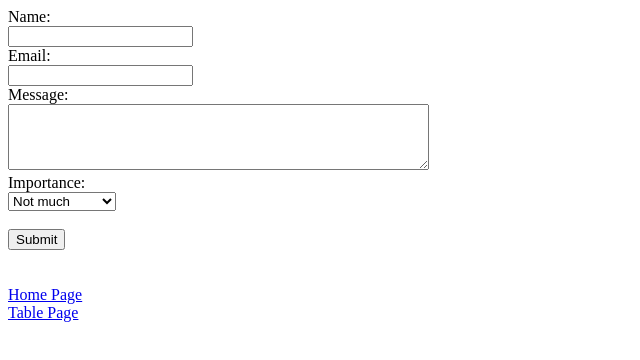
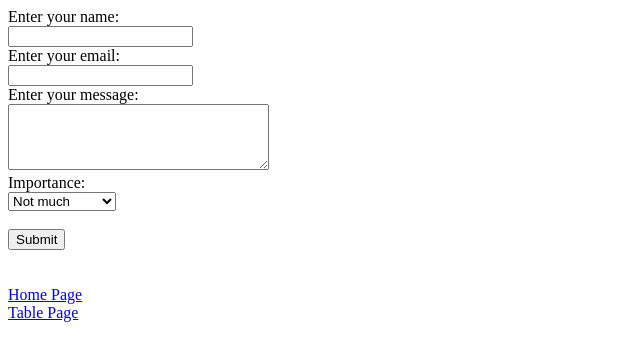
Before and after one commit to Emm-aan1/DevCareerAssign1, a plain HTML site: page form.html in a window 1280 px wide. Shown: the whole page, without its empty margins (0-640 px from the left). Drawn offline with Linux system fonts and the light colour scheme.

Commit message:
New update

```diff
--- a/form.html
+++ b/form.html
@@ -9,12 +9,12 @@
 
 <body>
   <form action="#" method="post">
-    <label for="name">Name:</label><br>
+    <label for="name">Enter your name:</label><br>
     <input type="text" id="name" name="name" required><br>
-    <label for="email">Email:</label><br>
+    <label for="email">Enter your email:</label><br>
     <input type="email" id="email" name="email" required><br>
-    <label for="message">Message:</label><br>
-    <textarea id="message" name="message" rows="4" cols="50" required></textarea><br>
+    <label for="message">Enter your message:</label><br>
+    <textarea id="message" name="message" rows="4" cols="30" required></textarea><br>
     <label for="importance">Importance:</label><br>
     <select id="importance" name="importance" required>
       <option value="not much">Not much</option>
```
